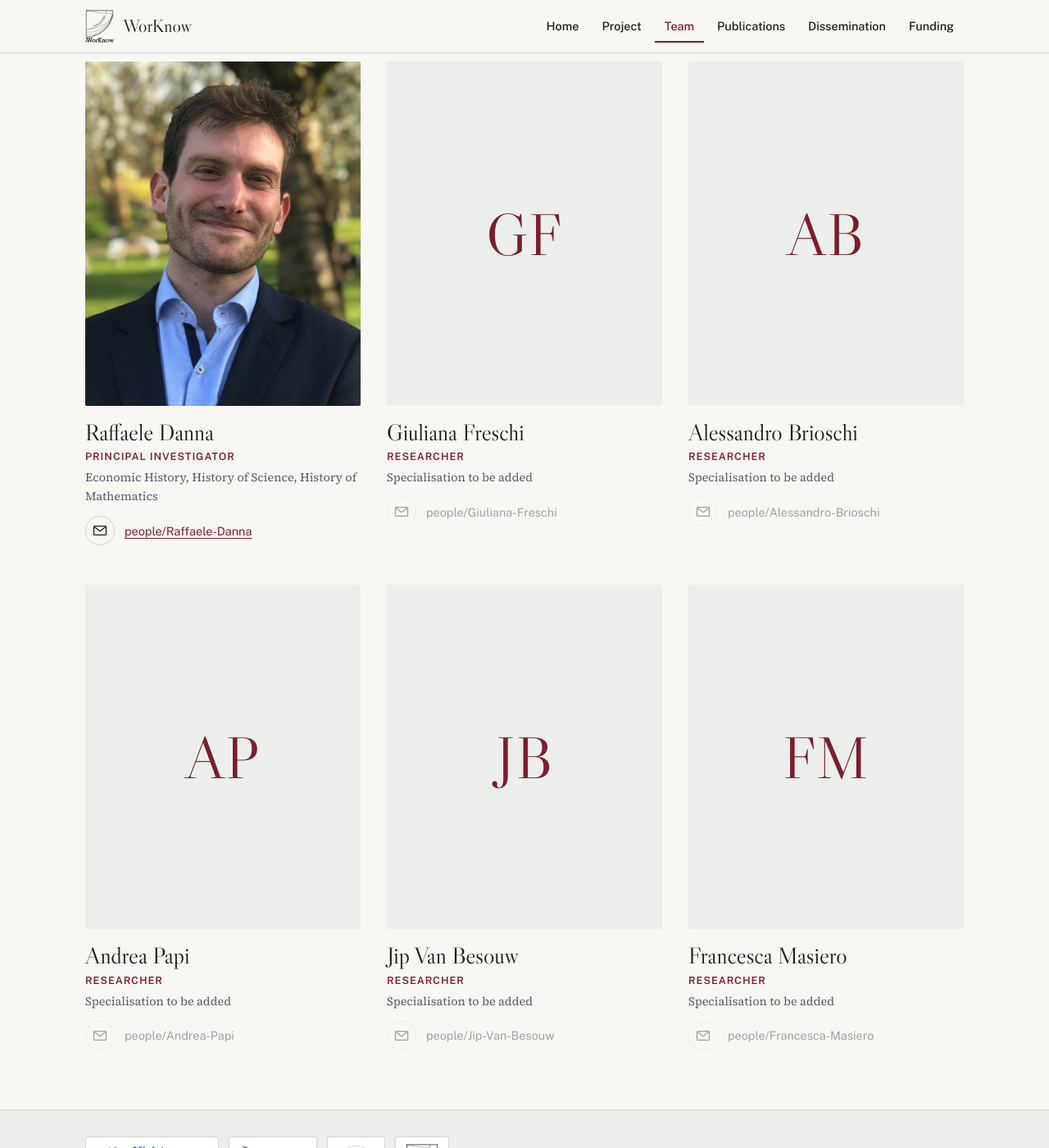
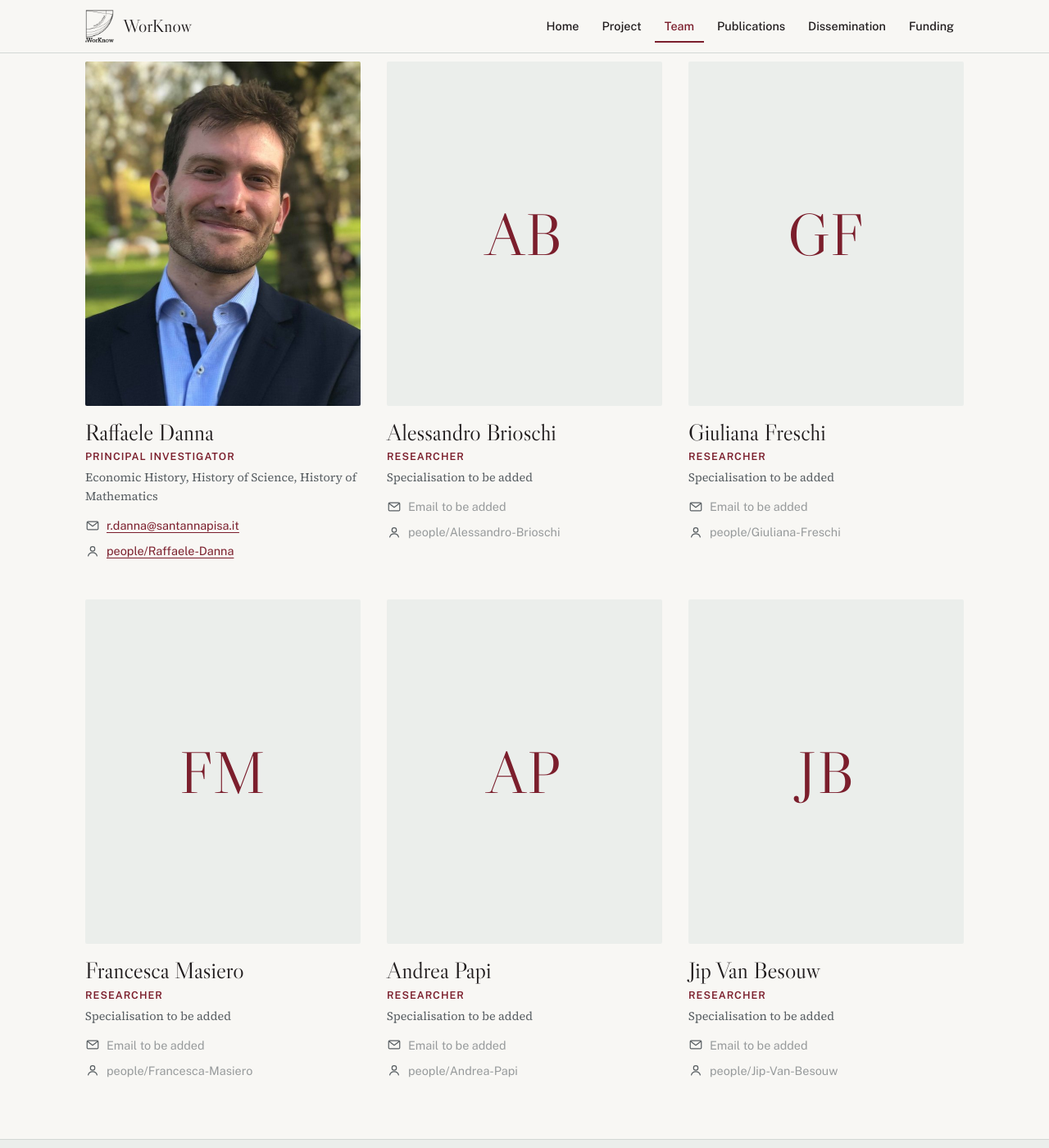
Before and after one commit to worknow-fis/worknow-fis.github.io, a Jekyll site: the page built from team.html, in a window 1280 px wide and 1400 px high, scrolled down 365 px. Shown: the whole window at 82% size. Built offline with Jekyll 4.4.1, drawn with Linux system fonts in a browser that asks for light colours.

Commit message:
Team: order researchers by surname; email and personal page on separate lines
Co-Authored-By: Claude Opus 5.5 <noreply@anthropic.com>
Claude-Session: https://claude.ai/code/session_012Ch9VWpqxnn9dzYXrKnybu

```diff
--- a/_includes/person.html
+++ b/_includes/person.html
@@ -25,21 +25,23 @@
     {%- endif %}
     {%- assign has_email = false -%}{%- if p.email and p.email != "" -%}{%- assign has_email = true -%}{%- endif -%}
     {%- assign has_link = false -%}{%- if p.link and p.link != "" -%}{%- assign has_link = true -%}{%- endif %}
-    <div class="contact">
+    <ul class="contact">
+      <li>
+        <svg class="ico" viewBox="0 0 24 24" width="18" height="18" aria-hidden="true"><rect x="3" y="5.5" width="18" height="13" rx="1.5" fill="none" stroke="currentColor" stroke-width="1.6"/><path d="M3.8 6.6 12 13l8.2-6.4" fill="none" stroke="currentColor" stroke-width="1.6" stroke-linejoin="round"/></svg>
         {%- if has_email %}
-      <a class="mail" href="mailto:{{ p.email }}" title="{{ p.email }}" aria-label="Email {{ p.name }} ({{ p.email }})">
-        <svg viewBox="0 0 24 24" width="20" height="20" aria-hidden="true"><rect x="3" y="5.5" width="18" height="13" rx="1.5" fill="none" stroke="currentColor" stroke-width="1.6"/><path d="M3.8 6.6 12 13l8.2-6.4" fill="none" stroke="currentColor" stroke-width="1.6" stroke-linejoin="round"/></svg>
-      </a>
+        <a href="mailto:{{ p.email }}">{{ p.email }}</a>
         {%- else %}
-      <span class="mail is-empty" title="Email address to be added" aria-hidden="true">
-        <svg viewBox="0 0 24 24" width="20" height="20"><rect x="3" y="5.5" width="18" height="13" rx="1.5" fill="none" stroke="currentColor" stroke-width="1.6"/><path d="M3.8 6.6 12 13l8.2-6.4" fill="none" stroke="currentColor" stroke-width="1.6" stroke-linejoin="round"/></svg>
-      </span>
+        <span class="is-empty">Email to be added</span>
         {%- endif %}
+      </li>
+      <li>
+        <svg class="ico" viewBox="0 0 24 24" width="18" height="18" aria-hidden="true"><circle cx="12" cy="8.5" r="3.6" fill="none" stroke="currentColor" stroke-width="1.6"/><path d="M4.8 20c.9-3.6 3.8-5.6 7.2-5.6s6.3 2 7.2 5.6" fill="none" stroke="currentColor" stroke-width="1.6" stroke-linecap="round"/></svg>
         {%- if has_link %}
-      <a class="people-link" href="{{ p.link }}" target="_blank" rel="noopener">people/{{ slug }}</a>
+        <a href="{{ p.link }}" target="_blank" rel="noopener" aria-label="Personal page of {{ p.name }}">people/{{ slug }}</a>
         {%- else %}
-      <span class="people-link is-empty">people/{{ slug }}</span>
+        <span class="is-empty">people/{{ slug }}</span>
         {%- endif %}
-    </div>
+      </li>
+    </ul>
   </div>
 </article>
--- a/assets/css/main.css
+++ b/assets/css/main.css
@@ -253,12 +253,11 @@ main { padding-block: var(--s7) var(--s8); }
 .person h3 { font-family: var(--f-display); font-weight: 400; font-size: var(--t-xl); line-height: 1.15; }
 .person .role { font-family: var(--f-ui); font-size: var(--t-xs); font-weight: 600; letter-spacing: .08em; text-transform: uppercase; color: var(--accent); }
 .person .spec { font-size: var(--t-sm); color: var(--muted); }
-.contact { display: flex; align-items: center; gap: var(--s3); margin-top: var(--s2); font-family: var(--f-ui); font-size: var(--t-sm); }
-.contact .mail { display: inline-grid; place-items: center; width: 36px; height: 36px; border: 1px solid var(--rule); border-radius: 50%; color: var(--ink); }
-.contact .mail:hover { color: var(--accent); border-color: var(--accent); }
-.people-link { overflow-wrap: anywhere; }
-.contact .is-empty { color: var(--muted); opacity: .55; }
-span.mail.is-empty { border-style: dashed; }
+.contact { list-style: none; margin: var(--s2) 0 0; padding: 0; display: grid; gap: var(--s2); font-family: var(--f-ui); font-size: var(--t-sm); }
+.contact li { display: flex; align-items: center; gap: var(--s2); min-width: 0; }
+.contact .ico { flex: none; color: var(--muted); }
+.contact a { overflow-wrap: anywhere; }
+.contact .is-empty { color: var(--muted); opacity: .6; }
 @media (max-width: 900px) { .people { grid-template-columns: repeat(2, minmax(0, 1fr)); gap: var(--s6) var(--s5); } }
 @media (max-width: 480px) { .people { grid-template-columns: 1fr; } .portrait { max-width: 22rem; } }
 
```
Also changed, not shown: _data/team.yml (+12 -11 lines). Lines whose indentation alone changed are shown as unchanged.
